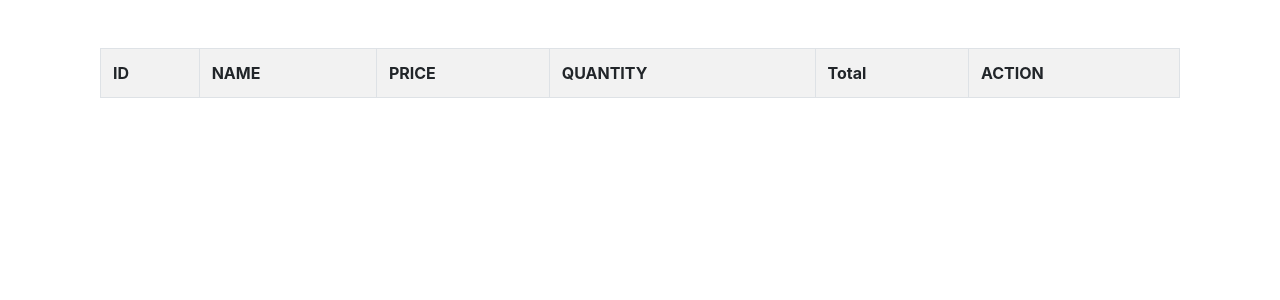
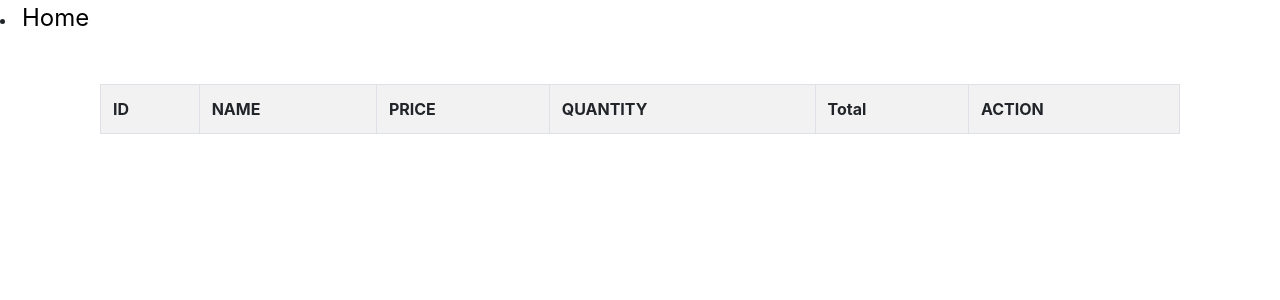
Before and after one commit to BrightJ728/webtechFinal, a PHP site: page /cart.php in a window 1280 px wide. Shown: the top 300 px of the page. Run offline with PHP 8.4, Linux system fonts and the light colour scheme; lists and menus that the app fills with data are empty; some libraries are stand-ins or nearby versions.

Commit message:
Add files via upload

```diff
--- a/cart.php
+++ b/cart.php
@@ -1,6 +1,7 @@
 <!DOCTYPE html>
 <html>
 <head>
+
 	<title>Cart</title>
 	<link rel="stylesheet" href="https://pro.fontawesome.com/releases/v5.10.0/css/all.css" integrity="sha384-AYmEC3Yw5cVb3ZcuHtOA93w35dYTsvhLPVnYs9eStHfGJvOvKxVfELGroGkvsg+p" crossorigin="anonymous"/>
 <script src="https://ajax.googleapis.com/ajax/libs/jquery/3.5.1/jquery.min.js"></script>
@@ -10,9 +11,17 @@
 <link rel="stylesheet" href="https://maxcdn.bootstrapcdn.com/bootstrap/4.0.0/css/bootstrap.min.css" integrity="sha384-Gn5384xqQ1aoWXA+058RXPxPg6fy4IWvTNh0E263XmFcJlSAwiGgFAW/dAiS6JXm" crossorigin="anonymous">
 
 <link rel="stylesheet" href="https://stackpath.bootstrapcdn.com/bootstrap/4.1.3/css/bootstrap.min.css" integrity="sha384-MCw98/SFnGE8fJT3GXwEOngsV7Zt27NXFoaoApmYm81iuXoPkFOJwJ8ERdknLPMO" crossorigin="anonymous">
+<style>
+
+.custom{
+  font-size: x-large;
+  color: black;
+}
+</style>
 </head>
 <body>
 
+<li><a class ="custom" href="guest.php">Home</a></li>
 
 
 	 <div class="container">
```
